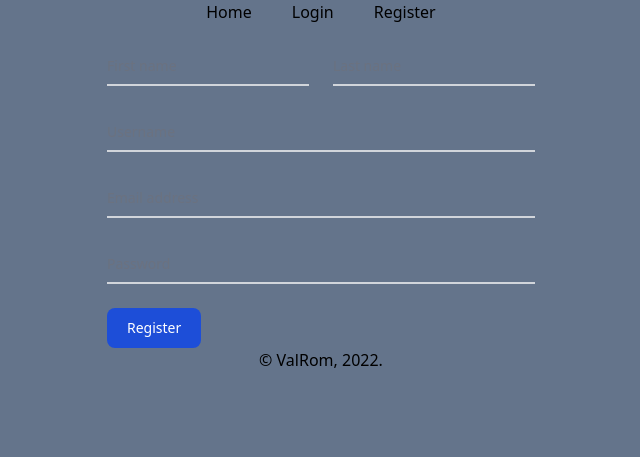
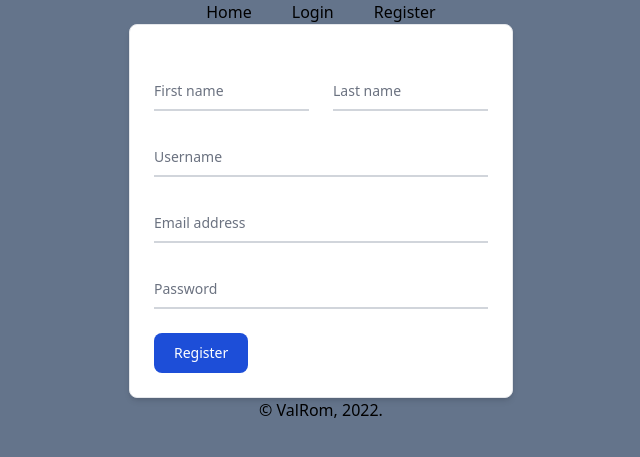
Before and after one commit to becodeorg/hamilton-7-hiking-project-valentin-romain, a PHP site: template src/View/Sub.php in a window 1280 px wide. Shown: the top 457 px of the page, without its empty margins (319-959 px from the left). Run offline with PHP 8.4, Linux system fonts and the light colour scheme; the template is opened without the code that fills it, so the values that code supplies are empty; some libraries are stand-ins or nearby versions.

Commit message:
Added cards look to forms

```diff
--- a/src/View/Login.php
+++ b/src/View/Login.php
@@ -1,3 +1,4 @@
+<div class="max-w-sm p-6 bg-white border border-gray-200 rounded-lg shadow-md dark:bg-gray-800 dark:border-gray-700">
 <form method="post">
     <div class="relative z-0 mb-6 w-full group mt-10">
         <input type="text" name="login" id="login" class="block py-2.5 px-0 w-full text-sm text-gray-900 bg-transparent border-0 border-b-2 border-gray-300 appearance-none dark:text-white dark:border-gray-600 dark:focus:border-white focus:outline-none focus:ring-0 focus:border-white peer" placeholder=" " required />
@@ -9,3 +10,4 @@
     </div>
     <button type="submit" class="text-white bg-blue-700 hover:bg-blue-800 focus:ring-4 focus:outline-none focus:ring-blue-300 font-medium rounded-lg text-sm w-full sm:w-auto px-5 py-2.5 text-center dark:bg-blue-600 dark:hover:bg-blue-700 dark:focus:ring-blue-800 mb-10">Login</button>
 </form>
+</div>
--- a/src/View/Sub.php
+++ b/src/View/Sub.php
@@ -1,3 +1,4 @@
+<div class="max-w-sm p-6 bg-white border border-gray-200 rounded-lg shadow-md dark:bg-gray-800 dark:border-gray-700">
 <form method="post">
     <div class="grid md:grid-cols-2 md:gap-6 mt-5">
         <div class="relative z-0 mb-6 w-full group">
@@ -23,3 +24,4 @@
     </div>
     <button type="submit" class="text-white bg-blue-700 hover:bg-blue-800 focus:ring-4 focus:outline-none focus:ring-blue-300 font-medium rounded-lg text-sm w-full sm:w-auto px-5 py-2.5 text-center dark:bg-blue-600 dark:hover:bg-blue-700 dark:focus:ring-blue-800">Register</button>
 </form>
+</div>
```
